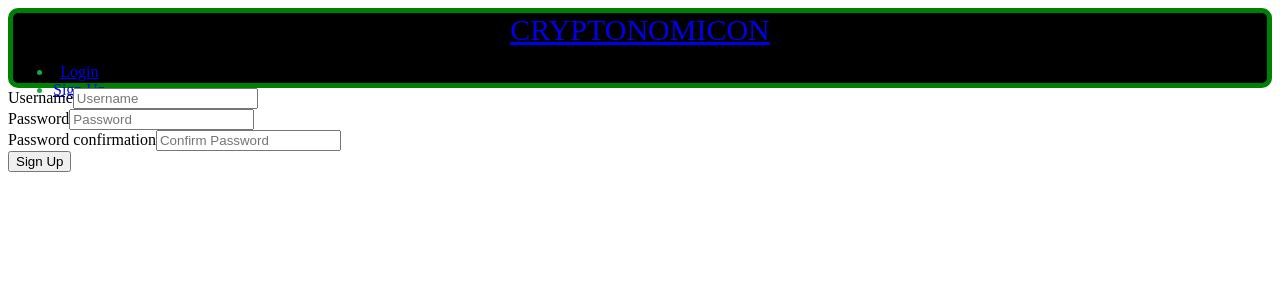
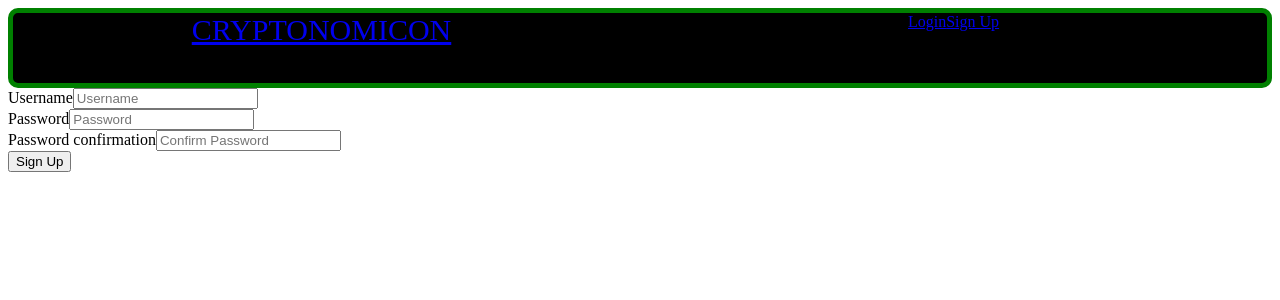
Before and after one commit to MinimalGhost/crypto-nomicon, a React (Create React App) app in the folder cryptonomicon-react/: page /signup in a window 1280 px wide. Shown: the top 300 px of the page. Built offline with nearby package versions, Linux system fonts and the light colour scheme; a web font is replaced by a local one.

Commit message:
redesigned nav bar, initial login still fails

```diff
--- a/cryptonomicon-react/src/components/CryptoContainer.js
+++ b/cryptonomicon-react/src/components/CryptoContainer.js
@@ -50,7 +50,11 @@
   }
 
   componentDidMount() {
-    this.fetchTickers()
+    let t = localStorage.getItem("token")
+    console.log(t)
+    if (t) {
+      this.fetchTickers()
+    }
   }
 
   render() {
--- a/cryptonomicon-react/src/components/Navbar.js
+++ b/cryptonomicon-react/src/components/Navbar.js
@@ -6,18 +6,16 @@
   const loggedIn = !!props.currentUser
 
   return (
-    <nav className="main-nav">
+    <nav className="main-nav split-para">
       <Link to="/" className="nav-title">CRYPTONOMICON</Link>
-      <ul>
-        { loggedIn ?
-          <li><a onClick={props.logOut}>Logout</a></li>
-        :
-           <div>
-           <li><Link to='/login'>Login</Link></li>
-           <li><Link to='/signup'>Sign Up</Link></li>
-           </div>
-        }
-      </ul>
+      { loggedIn ?
+        <a onClick={props.logOut}>Logout</a>
+      :
+      <span>
+        <Link to='/login'>Login</Link>
+        <Link to='/signup'>Sign Up</Link>
+      </span>
+      }
     </nav>
   )
 }
```
